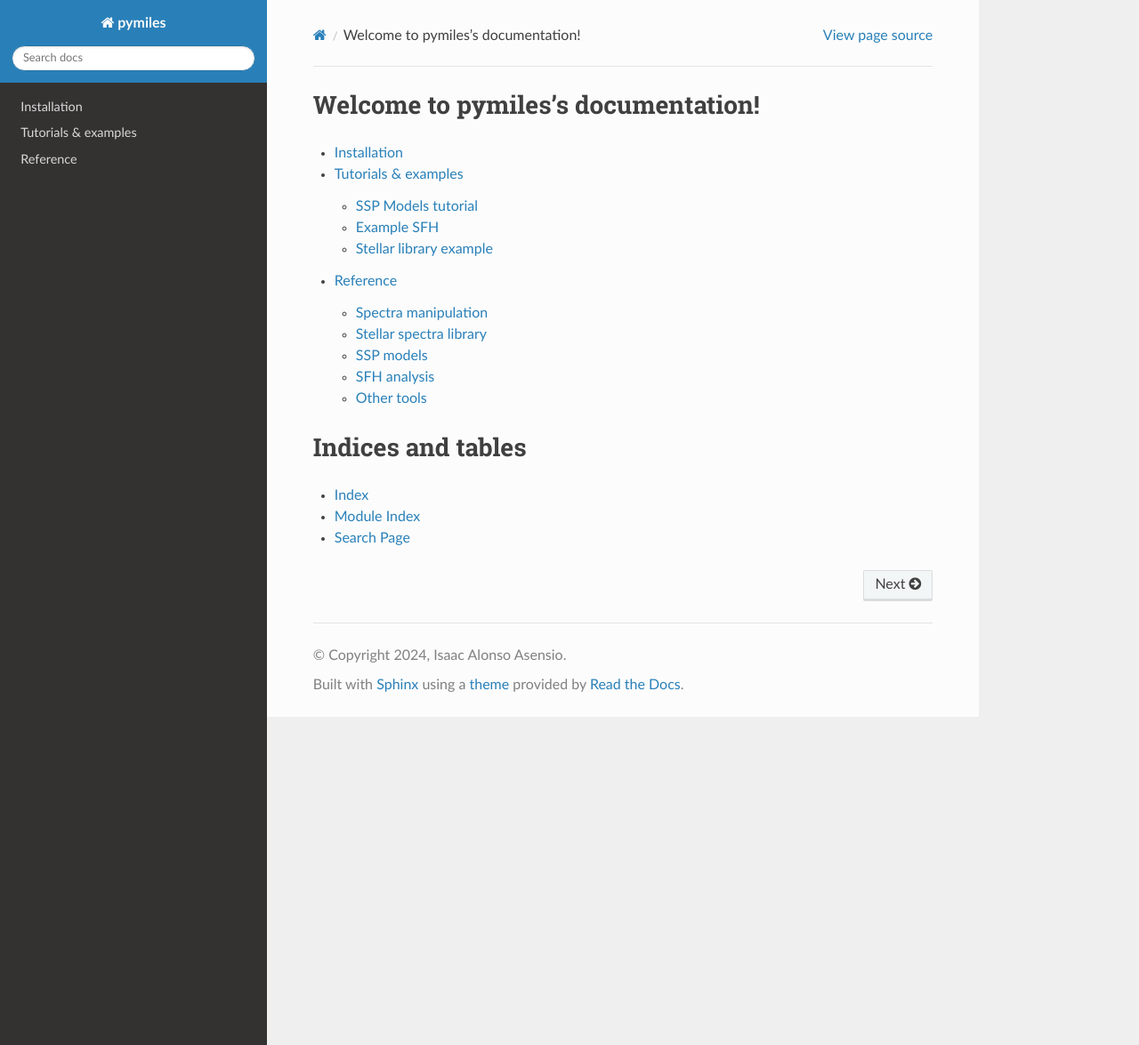
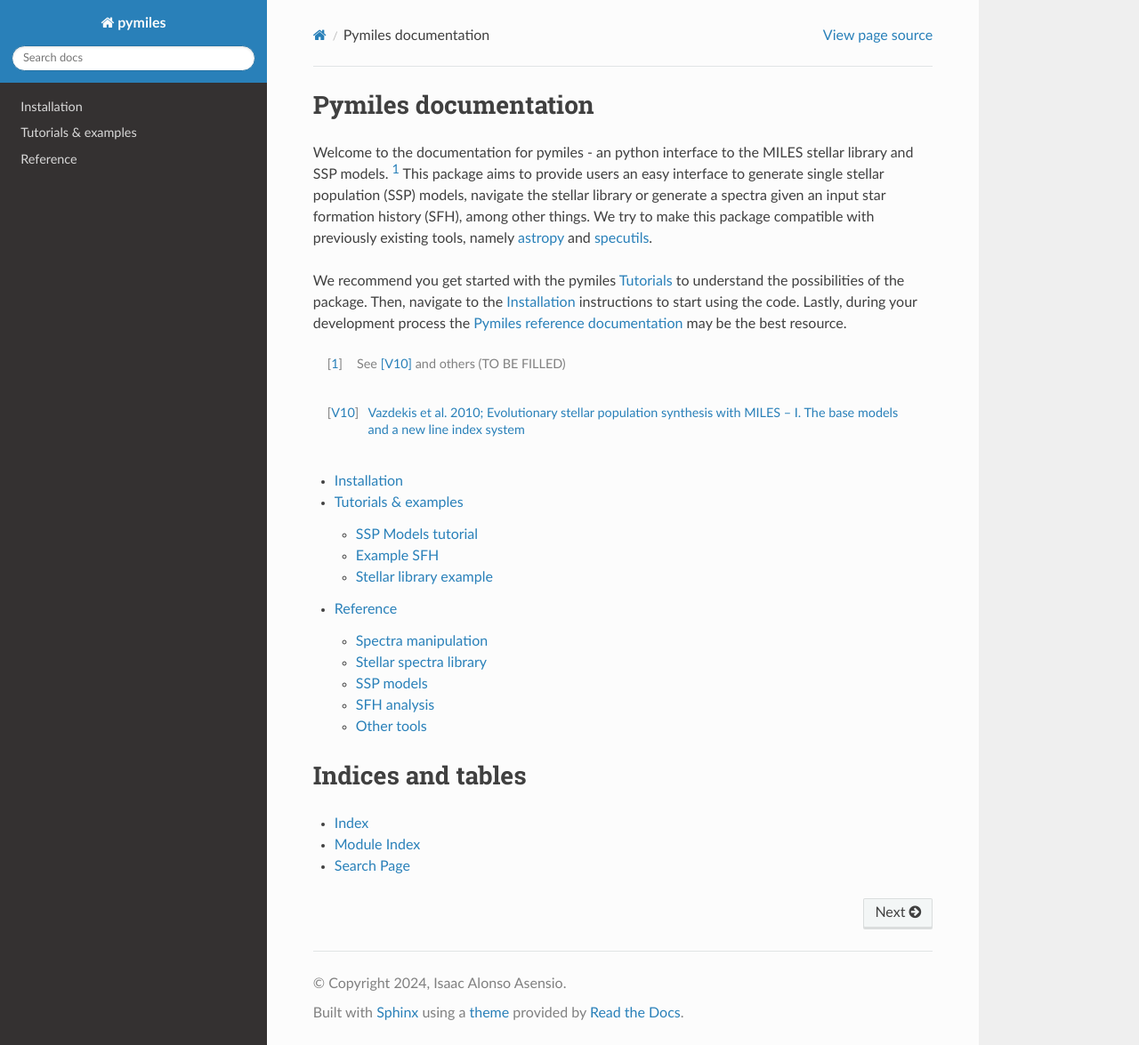
Before and after one commit to miles-iac/milespy, a Sphinx documentation site: the page built from docs/index.rst, in a window 1280 px wide and 1175 px high. Shown: the whole window at 89% size. Built offline with Sphinx 7.4.7 and the Read the Docs theme 2.0.0, drawn with Linux system fonts in a browser that asks for light colours.

Commit message:
Small update to the doc

```diff
--- a/docs/index.rst
+++ b/docs/index.rst
@@ -3,8 +3,24 @@
    You can adapt this file completely to your liking, but it should at least
    contain the root `toctree` directive.
 
-Welcome to pymiles's documentation!
+Pymiles documentation
 ===================================
+
+Welcome to the documentation for pymiles - an python interface to the MILES
+stellar library and SSP models. [#f]_
+This package aims to provide users an easy interface to generate single stellar
+population (SSP) models, navigate the stellar library or generate a spectra given
+an input star formation history (SFH), among other things.
+We try to make this package compatible with previously existing tools, namely
+`astropy <https://www.astropy.org/>`_ and `specutils <https://specutils.readthedocs.io>`_.
+
+We recommend you get started with the pymiles :doc:`tutorials/index` to understand
+the possibilities of the package. Then, navigate to the :doc:`installation` instructions
+to start using the code. Lastly, during your development process the :doc:`reference/index`
+may be the best resource.
+
+.. [#f] See [V10]_ and others (TO BE FILLED)
+.. [V10] `Vazdekis et al. 2010; Evolutionary stellar population synthesis with MILES – I. The base models and a new line index system <https://academic.oup.com/mnras/article/404/4/1639/1080511>`_
 
 .. toctree::
    :maxdepth: 2
```
Also changed, not shown: 2 other files.
